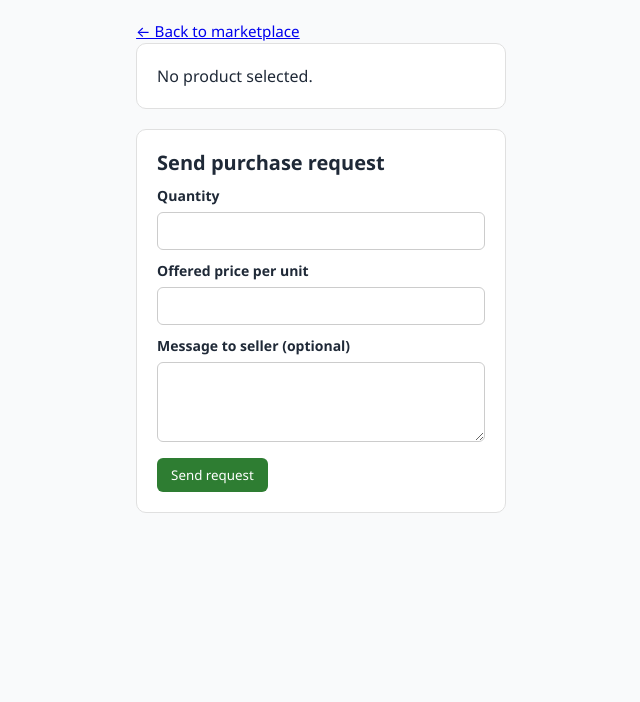
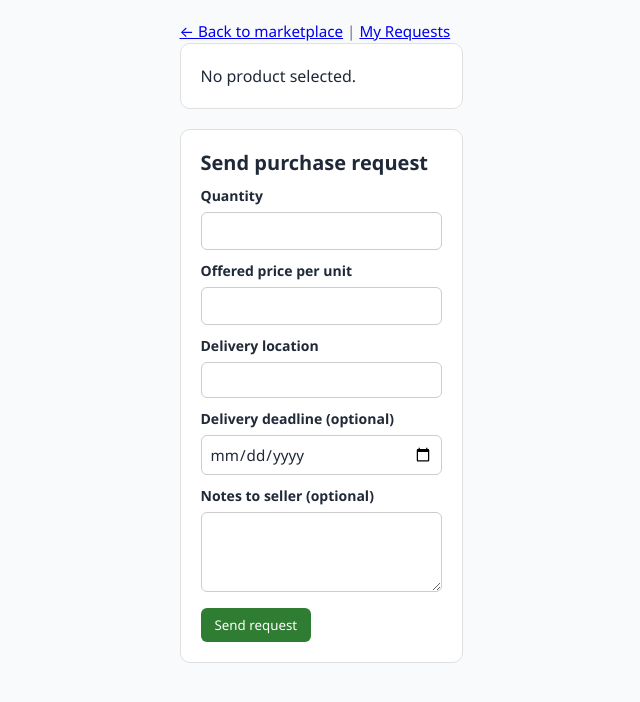
Before and after one commit to Aadritaaa/MATIRA, a website: page frontend/pages/product-details.html in a window 1280 px wide. Shown: the whole page, without its empty margins (319-959 px from the left). Drawn offline with Linux system fonts and the light colour scheme.

Commit message:
fix(buyer): add delivery fields to request form

```diff
--- a/frontend/pages/product-details.html
+++ b/frontend/pages/product-details.html
@@ -1,14 +1,16 @@
 <!DOCTYPE html>
 <html lang="en">
 <head>
-  <meta charset="UTF-8"><meta name="viewport" content="width=device-width, initial-scale=1">
+  <meta charset="UTF-8">
+  <meta name="viewport" content="width=device-width, initial-scale=1">
   <title>Product Details - MATIRA</title>
   <link rel="stylesheet" href="../css/style.css">
   <link rel="stylesheet" href="../css/marketplace.css">
 </head>
 <body>
   <div class="mp-container">
-    <p><a href="marketplace.html">← Back to marketplace</a></p>
+    <p><a href="marketplace.html">← Back to marketplace</a> | <a href="buyer-dashboard.html">My Requests</a></p>
+
     <div id="productDetail" class="mp-detail">Loading...</div>
 
     <div class="mp-detail">
@@ -17,14 +19,25 @@
       <form id="requestForm" class="mp-form">
         <label for="quantity">Quantity</label>
         <input id="quantity" type="number" step="any" required>
+
         <label for="offered_price">Offered price per unit</label>
         <input id="offered_price" type="number" step="any">
-        <label for="message">Message to seller (optional)</label>
+
+        <label for="delivery_location">Delivery location</label>
+        <input id="delivery_location" required>
+
+        <label for="delivery_deadline">Delivery deadline (optional)</label>
+        <input id="delivery_deadline" type="date">
+
+        <label for="message">Notes to seller (optional)</label>
         <textarea id="message" rows="3"></textarea>
+
+        <p id="totalPreview" class="meta"></p>
         <button class="mp-btn" type="submit">Send request</button>
       </form>
     </div>
   </div>
+
   <script src="../js/api.js"></script>
   <script src="../js/buyer.js"></script>
 </body>
```
